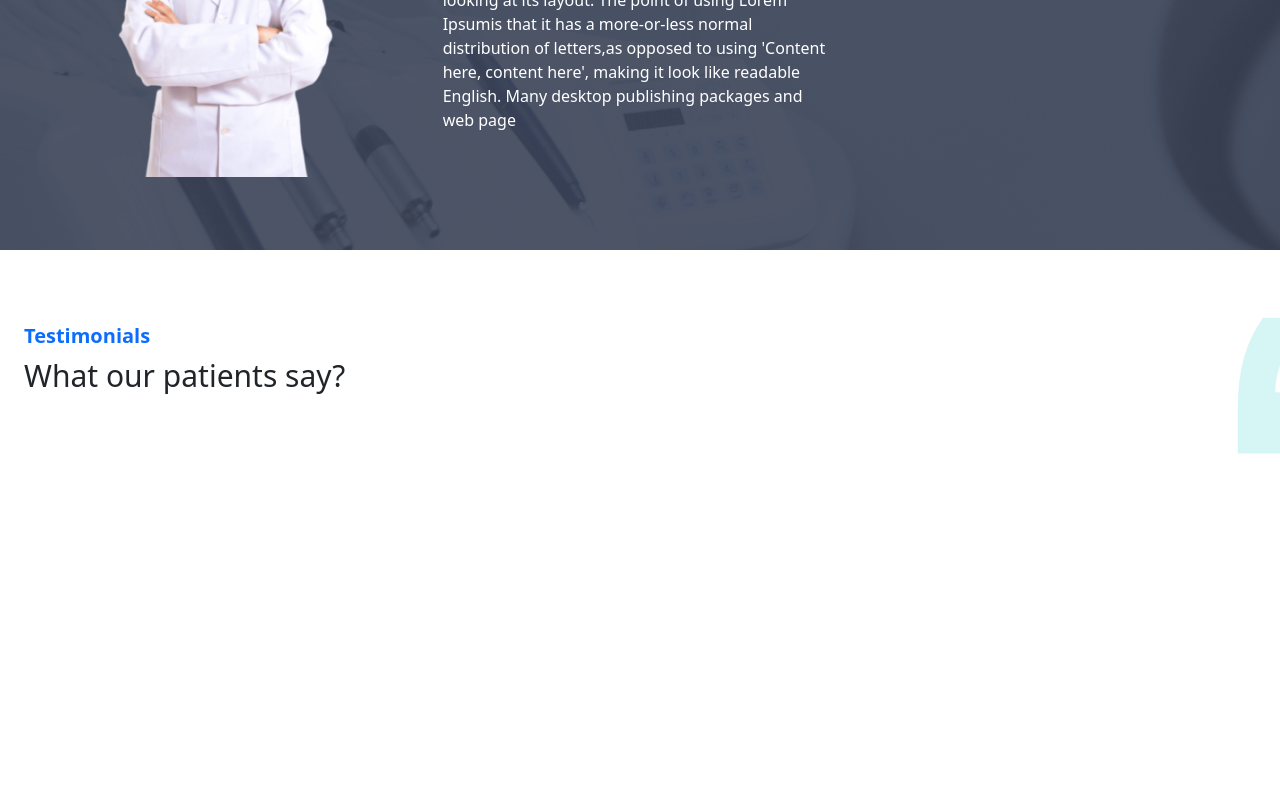
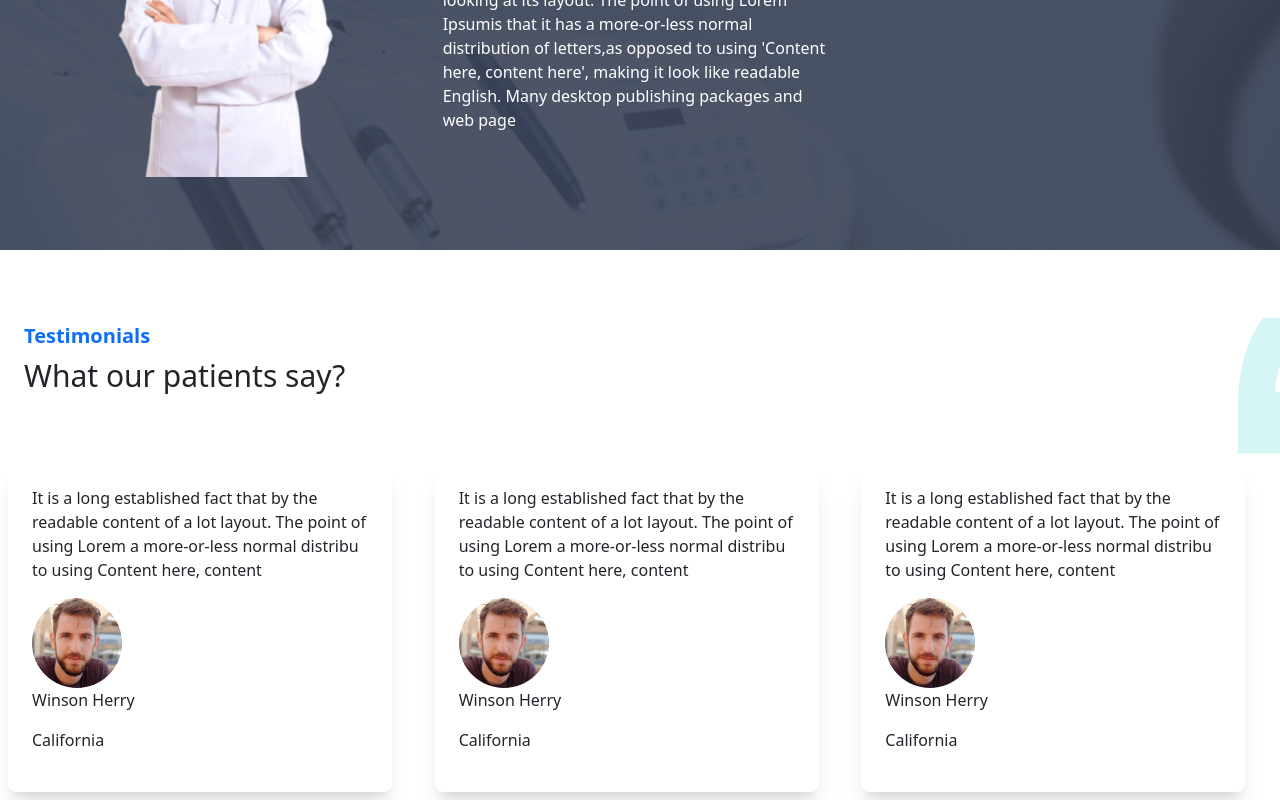
Before and after one commit to 1234-56prova/doctors-portal-client, a React (Create React App) app: page / in a window 1280 px wide. Shown: the part 2568-3368 px from the top of the page. Before the commit the page ends 3023 px from the top, so only its background shows below. Built offline with nearby package versions, Linux system fonts and the light colour scheme.

Commit message:
review section

```diff
--- a/src/Pages/Home/Home/home.js
+++ b/src/Pages/Home/Home/home.js
@@ -2,6 +2,7 @@ import React from 'react';
 import Banner from '../Banner/Banner';
 import DentalCare from '../DentalCare/DentalCare';
 import Info from '../Info/Info';
+import Reviews from '../Reviews/Reviews';
 import Services from '../Services/Services';
 import Testimonials from '../Testimonials/Testimonials';
 import Treatment from '../Treatment/Treatment';
@@ -15,6 +16,7 @@ const home = () => {
          <DentalCare></DentalCare>
          <Treatment></Treatment>
          <Testimonials></Testimonials>
+         <Reviews></Reviews>
         </div>
     );
 };
--- /dev/null
+++ b/src/Pages/Home/Review/Review.js
@@ -0,0 +1,22 @@
+import React from 'react';
+import people1 from '../../../images/people1.png'
+const Review = () => {
+    return (
+        <div className='m-2 p-4 w-96 bg-base-100 rounded-lg shadow-xl'>
+            <div>
+                <p>It is a long established fact that by the readable content of a lot layout. The point of using Lorem a more-or-less normal distribu to using Content here, content</p>
+            </div>
+            <div className='display-flex'>
+                <div>
+                    <img src={people1} alt="" />
+                </div>
+                <div className='display-flex'>
+                    <p>Winson Herry</p>
+                    <p>California</p>
+                </div>
+            </div>
+        </div>
+    );
+};
+
+export default Review;
--- /dev/null
+++ b/src/Pages/Home/Reviews/Reviews.js
@@ -0,0 +1,16 @@
+import React from 'react';
+import Review from '../Review/Review';
+
+const Reviews = () => {
+    return (
+        <div>
+            <div className='grid grid-cols-1 lg:grid-cols-3'>
+                <Review></Review>
+                <Review></Review>
+                <Review></Review>
+            </div>
+        </div>
+    );
+};
+
+export default Reviews;
```
